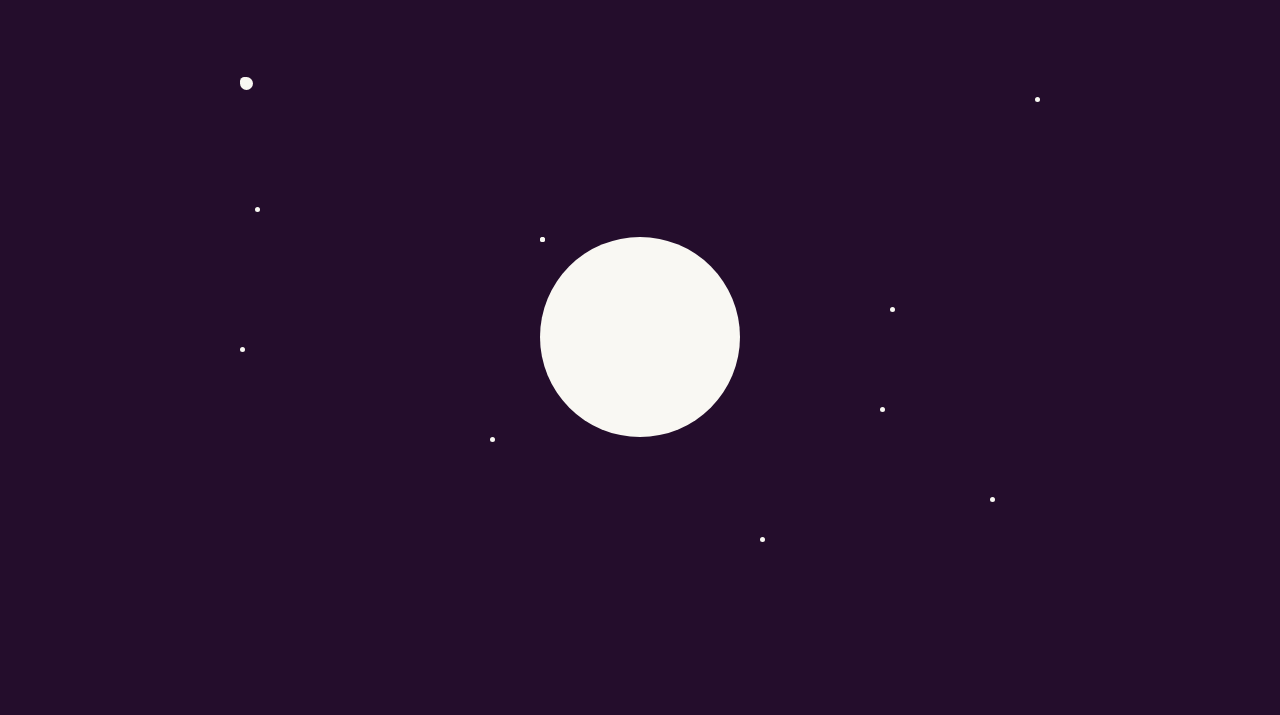
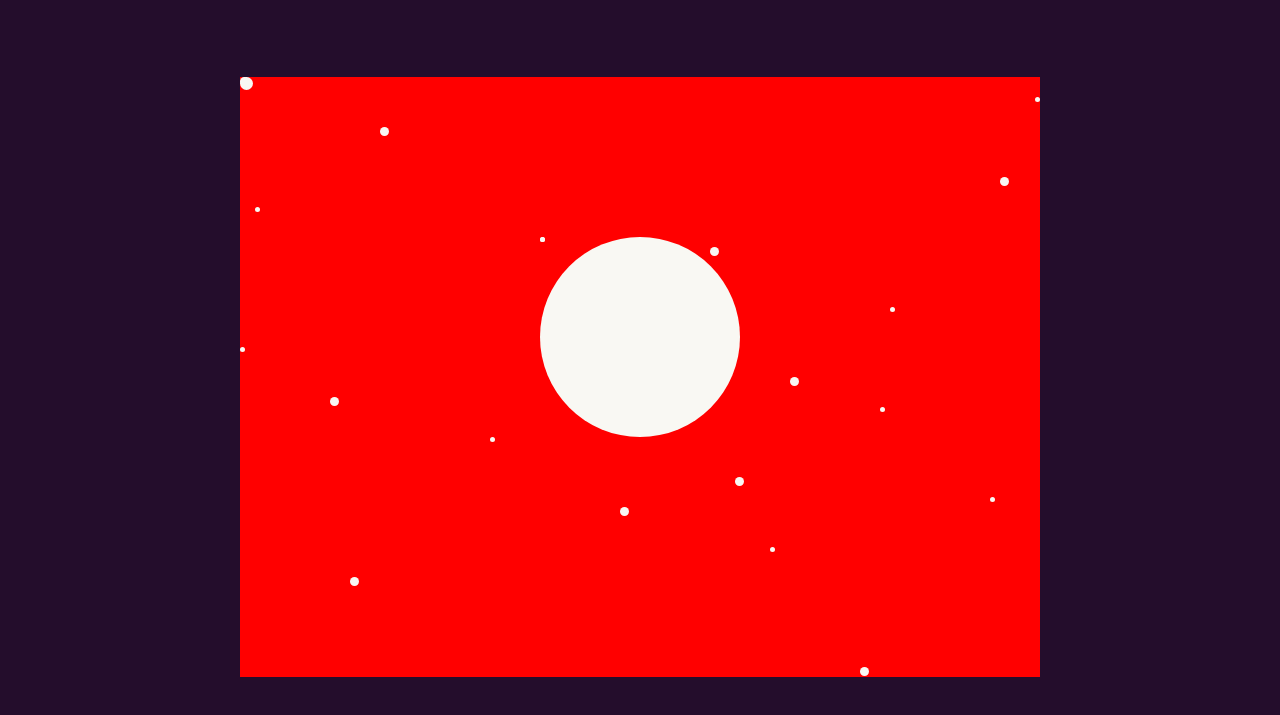
Before and after one commit to christianmed/css-planets, a website: page dev/pug/index.pug in a window 1280 px wide. Shown: the part 63-778 px from the top of the page. Drawn offline with nearby package versions, Linux system fonts and the light colour scheme; files that its build step writes are made by us from their sources.

Commit message:
Se crearon los estilos para las estrellas medianas

```diff
--- a/dev/scss/styles.scss
+++ b/dev/scss/styles.scss
@@ -54,7 +54,7 @@ body {
 .universe {
   max-width: 800px;
   height: 600px;
-  // background: red;
+  background: red;
   margin: 5em auto;
 }
 
@@ -73,6 +73,16 @@ body {
 }
 
 .stars {
+  box-shadow:
+    90px 320px 0 $white,
+    110px 500px 0 $white,
+    140px 50px 0 $white,
+    380px 430px 0 $white,
+    470px 170px 0 $white,
+    495px 400px 0 $white,
+    550px 300px 0 $white,
+    620px 590px 0 $white,
+    760px 100px 0 $white;
 
   &::before {
     content: "";
@@ -84,7 +94,7 @@ body {
       250px 90px 0 $white,
       300px -110px 0 $white,
       300px -110px 0 $white,
-      520px 190px 0 $white,
+      530px 200px 0 $white,
       640px 60px 0 $white,
       650px -40px 0 $white,
       750px 150px 0 $white,
```
Also changed, not shown: dist/css/styles.css.
